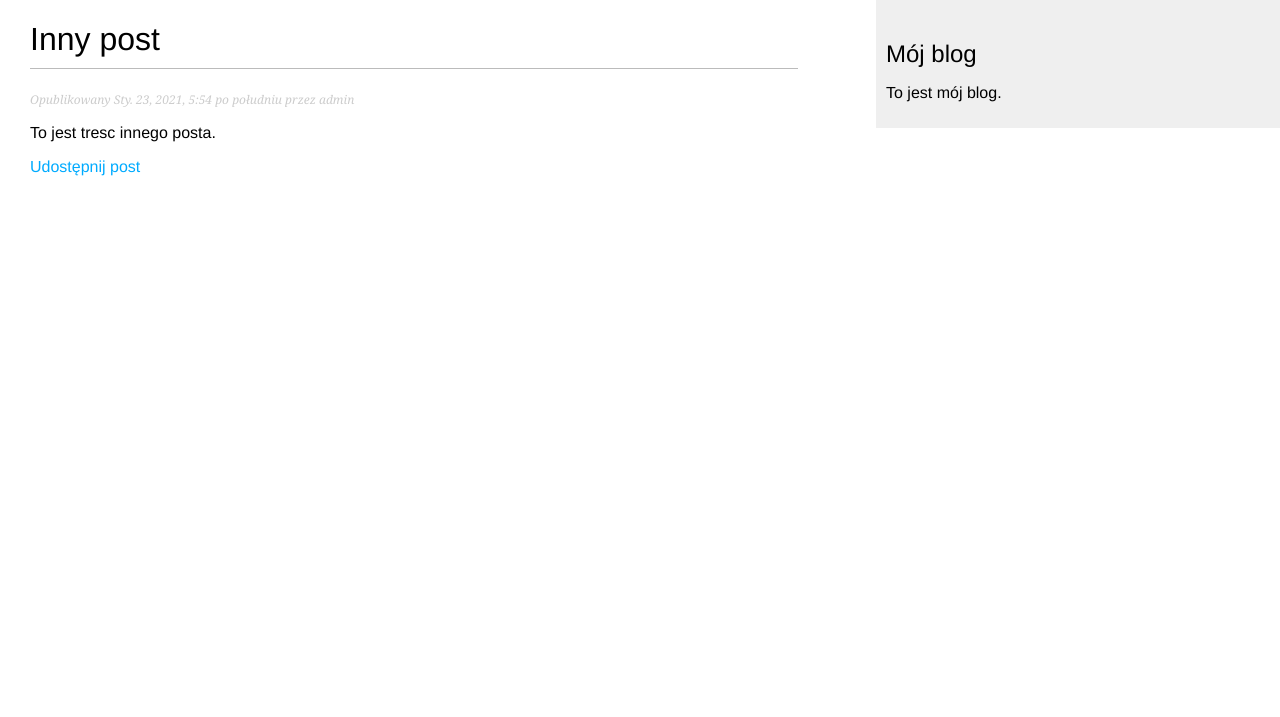
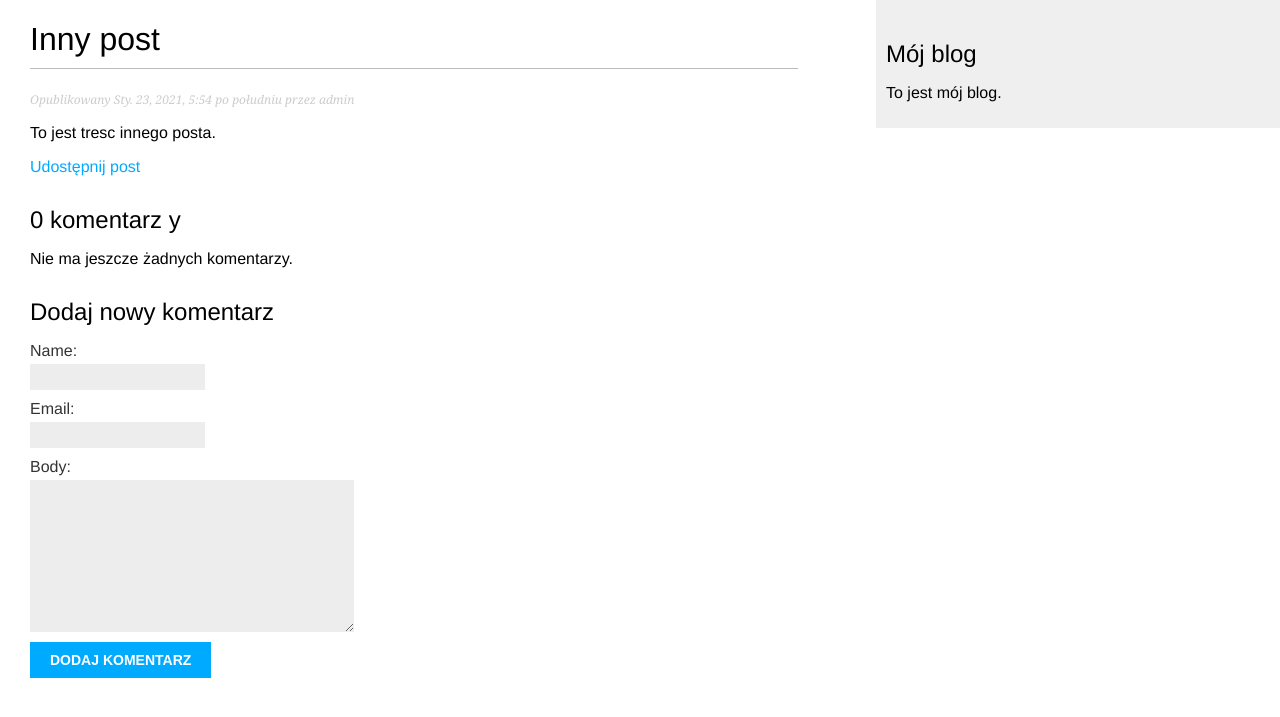
Before and after one commit to Paravati/BlogApp, a Django app: a page that uses blogApp/blog/templates/blog/post/detail.html in a window 1280 px wide. Shown: the top 717 px of the page. Run offline with Django 3.2, Linux system fonts and the light colour scheme; data comes from the database, SQL or seed files in the repository; both versions use the stored data as it was after the commit.

Commit message:
adding comments to the articles

```diff
--- a/blogApp/blog/forms.py
+++ b/blogApp/blog/forms.py
@@ -1,7 +1,15 @@
 from django import forms
+from .models import Comment
+
 
 class EmailPostForm(forms.Form):
     name = forms.CharField(max_length=25)
     email = forms.EmailField()
     to = forms.EmailField()
     comments = forms.CharField(required=False,widget=forms.Textarea)
+
+
+class CommentForm(forms.ModelForm):
+    class Meta:
+        model = Comment
+        fields = ('name', 'email', 'body')
--- a/blogApp/blog/models.py
+++ b/blogApp/blog/models.py
@@ -7,7 +7,6 @@ from django.urls import reverse
 class PublishedManager(models.Manager):
     def get_queryset(self):
         return super(PublishedManager, self).get_queryset().filter(status='publish')
-
 
 class Post(models.Model):
     STATUS_CHOICES = (
@@ -38,3 +37,19 @@ class Post(models.Model):
 
     def __str__(self):  # domyslna czytelna dla czlowieka reprezentacja obiekt
         return self.title
+
+
+class Comment(models.Model):
+    post = models.ForeignKey(Post, related_name='comments', on_delete=models.CASCADE)
+    name = models.CharField(max_length=80)
+    email = models.EmailField()
+    body = models.TextField()
+    created = models.DateTimeField(auto_now_add=True)
+    updated = models.DateTimeField(auto_now=True)
+    active = models.BooleanField(default=True)
+
+    class Meta:
+        ordering = ('created',)
+
+    def __str__(self):
+        return 'Komentarz dodany przez {} dla posta {}'.format(self.name, self.post)
--- a/blogApp/blog/templates/blog/post/detail.html
+++ b/blogApp/blog/templates/blog/post/detail.html
@@ -13,4 +13,32 @@
     Udostępnij post
     </a>
   </p>
+
+  {% with comments.count as total_comments %}
+    <h2>
+      {{ total_comments }} komentarz {{ total_comments|pluralize:"y" }}
+    </h2>
+  {% endwith %}
+  {% for comment in comments %}
+    <div class="comment">
+      <p class="info">
+        Komentarz {{ forloop.counter }} dodany prze {{ comment.name }}
+        {{ comment.created }}
+      </p>
+      {{ comment.body|linebreaks }}
+    </div>
+    {% empty %}
+    <p>Nie ma jeszcze żadnych komentarzy.</p>
+  {% endfor %}
+
+  {% if new_comment %}
+    <h2>Twój komentarz został dodany.</h2>
+  {% else %}
+    <h2>Dodaj nowy komentarz</h2>
+    <form action="." method="post">
+      {{ comment_form.as_p }}
+      {% csrf_token %}
+      <p><input type="submit" value="Dodaj komentarz"></p>
+    </form>
+  {% endif %}
 {% endblock %}
--- a/blogApp/blog/views.py
+++ b/blogApp/blog/views.py
@@ -1,8 +1,8 @@
 from django.shortcuts import render, get_object_or_404
-from .models import Post
+from .models import Post, Comment
 from django.core.paginator import Paginator, EmptyPage, PageNotAnInteger
 from django.views.generic import ListView
-from .forms import EmailPostForm
+from .forms import EmailPostForm, CommentForm
 from django.core.mail import send_mail
 
 class PostListView(ListView):
@@ -28,28 +28,19 @@ def post_list(request):
 
 def post_detail(request,year, month,day, post):
     post = get_object_or_404(Post, slug=post, status='publish', publish__year=year, publish__month=month, publish__day=day)
-    return render(request,'blog/post/detail.html', {'post': post})
+    comment_form = CommentForm()
+    comments = post.comments.filter(active=True)  # lista aktywnych komentarzy dla posta
+    if request.method == 'POST':    # komentarz opublikowany
+        comment_form = CommentForm(data=request.POST)
+        if comment_form.is_valid():
+            new_comment = comment_form.save(commit=False)  # utworzenie obiektu Comment, ale nie zapisujemy go w bazie danych dlatego commit=False
+            new_comment.post = post   # przypisujemy komentarz do biezacego posta
+            new_comment.save()  # zapisujemy komentarz w db
+        else:
+            comment_form = CommentForm()
 
+    return render(request, 'blog/post/detail.html', {'post': post, 'comments': comments, 'comment_form': comment_form})
 
-# def post_share(request, post_id):
-#     # pobranie posta na podstawie jego identyfikatora
-#     post = get_object_or_404(Post, id = post_id, status='published')
-#     sent = False
-#
-#     if request.method == 'POST':
-#         # formularz zostal wyslany
-#         form = EmailPostForm(request.POST)
-#         if form.is_valid:
-#             # weryfikacja pol formularza zakonczyla sie powodzeniem
-#             cd = form.cleaned_data   # wiec mozna wyslac wiadomosc email
-#             post_url = request.build_absolute_uri(post.get_absolute_url())
-#             subject = '{} ({}) zacheca do przeczytania "{}"'.format(cd['name'], cd['email'], cd[post.title])
-#             message = 'Przeczytaj post "{}" na stronie {}\n\n Komentarz dodany przez {}: {}'.format(post.title, post_url, cd['name'], cd['comments'])
-#             send_mail(subject, message, 'admin@myblog.com', [cd['to']])
-#             sent = True
-#     else:
-#         form = EmailPostForm()
-#     return render(request, 'blog/post/share.html', {'post': post, 'form': form, 'sent':sent})
 
 def post_share(request, post_id):
     # Pobranie posta na podstawie jego identyfikatora.
```
Also changed, not shown: blogApp/blog/admin.py (+7 -1 lines), blogApp/blog/migrations/0004_auto_20210216_1308.py (added), blogApp/db.sqlite3.
